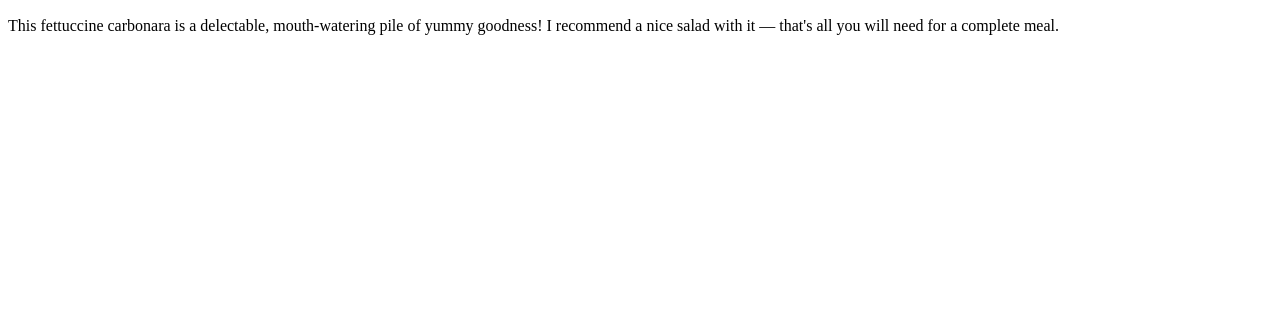
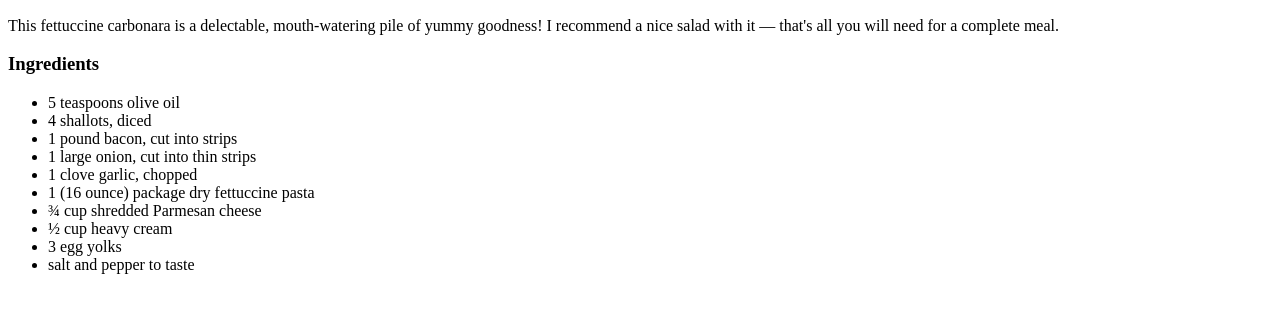
Before and after one commit to Harlaus8/odin-recipes, a plain HTML site: page recipes/fettuccine-carbonara.html in a window 1280 px wide. Shown: the part 434-746 px from the top of the page. Drawn offline with Linux system fonts and the light colour scheme.

Commit message:
Made a list of ingredients

```diff
--- a/recipes/fettuccine-carbonara.html
+++ b/recipes/fettuccine-carbonara.html
@@ -11,5 +11,18 @@
  <img src="https://imagesvc.meredithcorp.io/v3/mm/image?url=https%3A%2F%2Fimages.media-allrecipes.com%2Fuserphotos%2F9305909.jpg&w=595&h=595&c=sc&poi=face&q=60&orient=true" alt="An image of fettuccine carbonara">
 <h2>Description</h2>
 <p>This fettuccine carbonara is a delectable, mouth-watering pile of yummy goodness! I recommend a nice salad with it — that's all you will need for a complete meal.</p>
+<h3>Ingredients</h3>
+<ul>
+    <li>5 teaspoons olive oil</li>
+    <li>4 shallots, diced</li>
+    <li>1 pound bacon, cut into strips</li>
+    <li>1 large onion, cut into thin strips</li>
+    <li>1 clove garlic, chopped</li>
+    <li>1 (16 ounce) package dry fettuccine pasta</li>
+    <li>¾ cup shredded Parmesan cheese</li>
+    <li>½ cup heavy cream</li>
+    <li>3 egg yolks</li>
+    <li>salt and pepper to taste</li>
+</ul>
 </body>
 </html>
```
